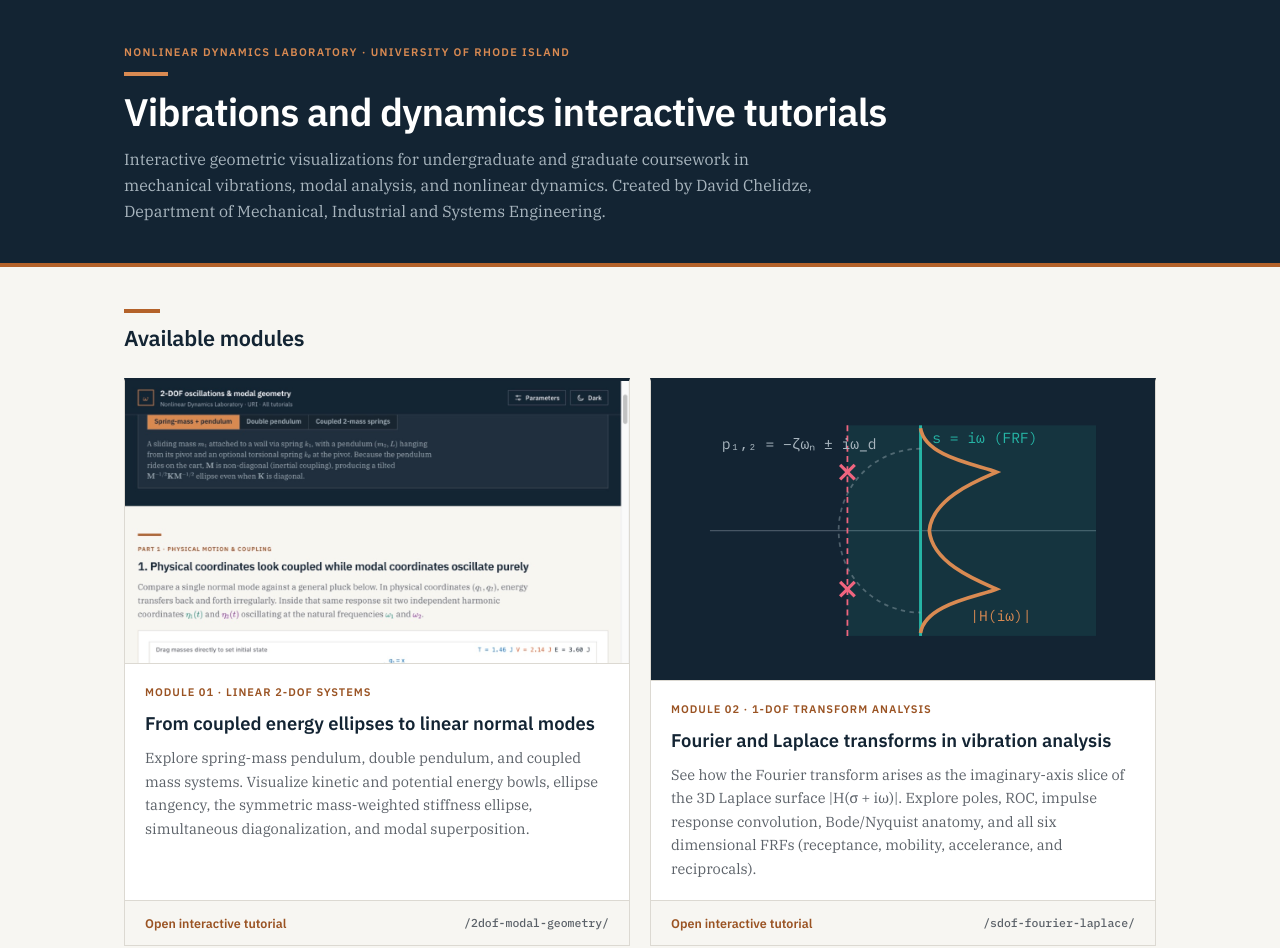
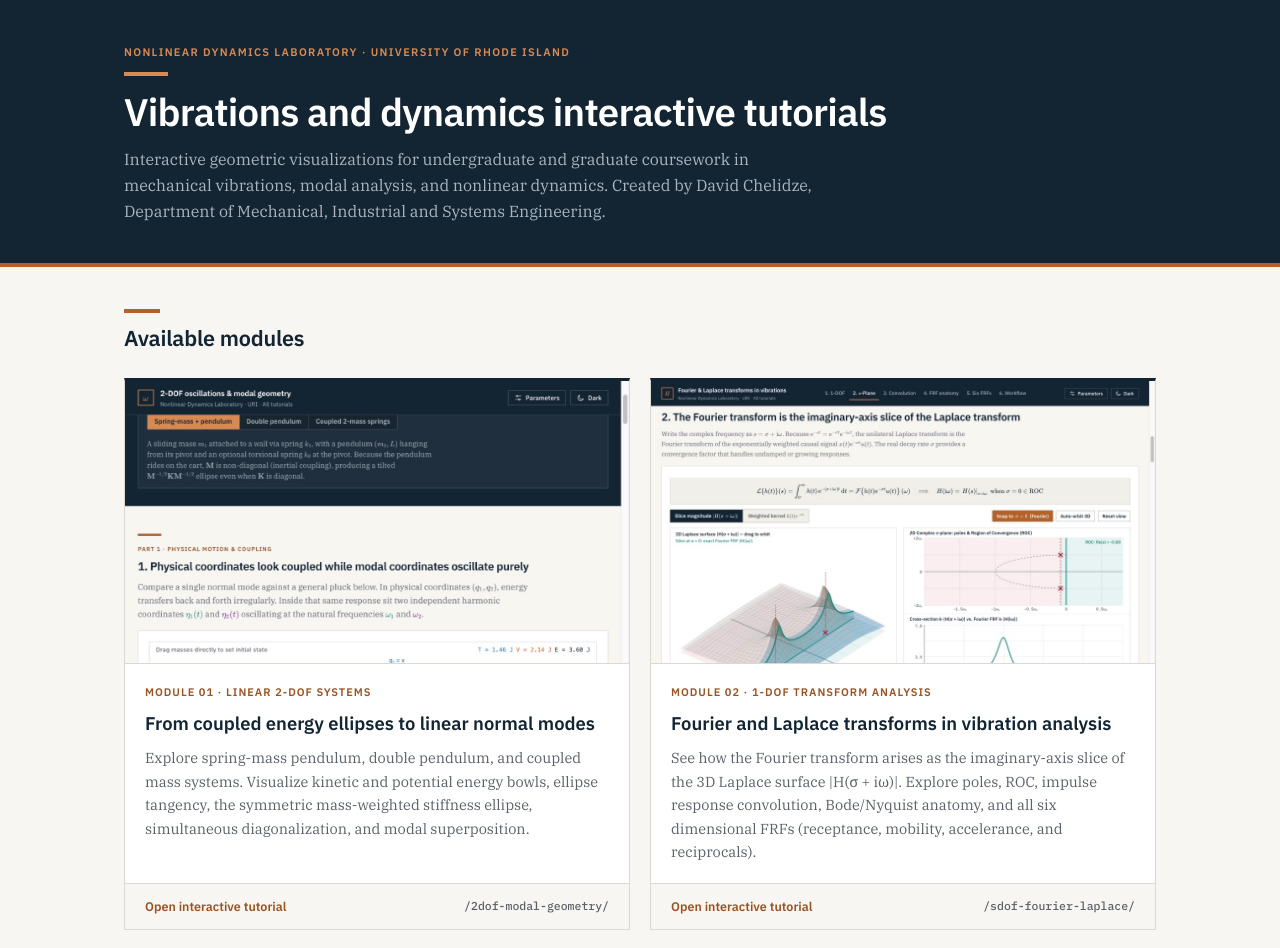
Before and after one commit to dchelidze/vibrations-tutorials, a plain HTML site: page index.html in a window 1280 px wide. Shown: the top 948 px of the page. Drawn offline with Linux system fonts and the light colour scheme.

Commit message:
Add Module 02 JPG preview and WordPress card for web.uri.edu/nld

```diff
--- a/index.html
+++ b/index.html
@@ -265,34 +265,11 @@
         </a>
 
         <a class="card" href="./sdof-fourier-laplace/">
-          <div
+          <img
             class="card-thumb"
-            style="display:flex;align-items:center;justify-content:center;padding:18px;background:#132433;"
-            aria-hidden="true"
-          >
-            <svg viewBox="0 0 320 180" width="100%" height="100%" style="max-height:100%;">
-              <!-- Subtle s-plane grid -->
-              <line x1="28" y1="90" x2="292" y2="90" stroke="rgba(169,182,191,0.35)" stroke-width="1" />
-              <line x1="172" y1="18" x2="172" y2="162" stroke="#26b5a6" stroke-width="2" />
-              <!-- ROC shading -->
-              <rect x="122" y="18" width="170" height="144" fill="rgba(38,181,166,0.11)" />
-              <line x1="122" y1="18" x2="122" y2="162" stroke="#f0657f" stroke-width="1.2" stroke-dasharray="4 3" />
-              <!-- Semicircle |s| = wn -->
-              <path d="M 172 34 A 56 56 0 0 0 172 146" fill="none" stroke="rgba(169,182,191,0.4)" stroke-width="1.2" stroke-dasharray="3 3" />
-              <!-- Complex conjugate poles -->
-              <g stroke="#f0657f" stroke-width="2.2">
-                <line x1="117" y1="45" x2="127" y2="55" />
-                <line x1="127" y1="45" x2="117" y2="55" />
-                <line x1="117" y1="125" x2="127" y2="135" />
-                <line x1="127" y1="125" x2="117" y2="135" />
-              </g>
-              <!-- FRF ridge carved along imaginary axis -->
-              <path d="M 172 160 C 175 140, 212 135, 224 130 C 210 124, 180 112, 178 90 C 180 68, 210 56, 224 50 C 212 45, 175 40, 172 20" fill="none" stroke="#d98a52" stroke-width="2.5" />
-              <text x="180" y="30" fill="#26b5a6" font-family="IBM Plex Mono, monospace" font-size="10">s = iω (FRF)</text>
-              <text x="36" y="34" fill="#a9b6bf" font-family="IBM Plex Mono, monospace" font-size="10">p₁,₂ = −ζωₙ ± iω_d</text>
-              <text x="206" y="152" fill="#d98a52" font-family="IBM Plex Mono, monospace" font-size="10">|H(iω)|</text>
-            </svg>
-          </div>
+            src="./wordpress/sdof-fourier-laplace-preview.jpg"
+            alt="Preview of Fourier and Laplace transforms in vibration analysis tutorial"
+          />
           <div class="card-body">
             <span class="card-kicker">Module 02 · 1-DOF Transform Analysis</span>
             <h3>Fourier and Laplace transforms in vibration analysis</h3>
```
Also changed, not shown: wordpress/web-uri-nld-card-module02.html (added, +38 -0 lines), wordpress/sdof-fourier-laplace-preview.jpg (added).
